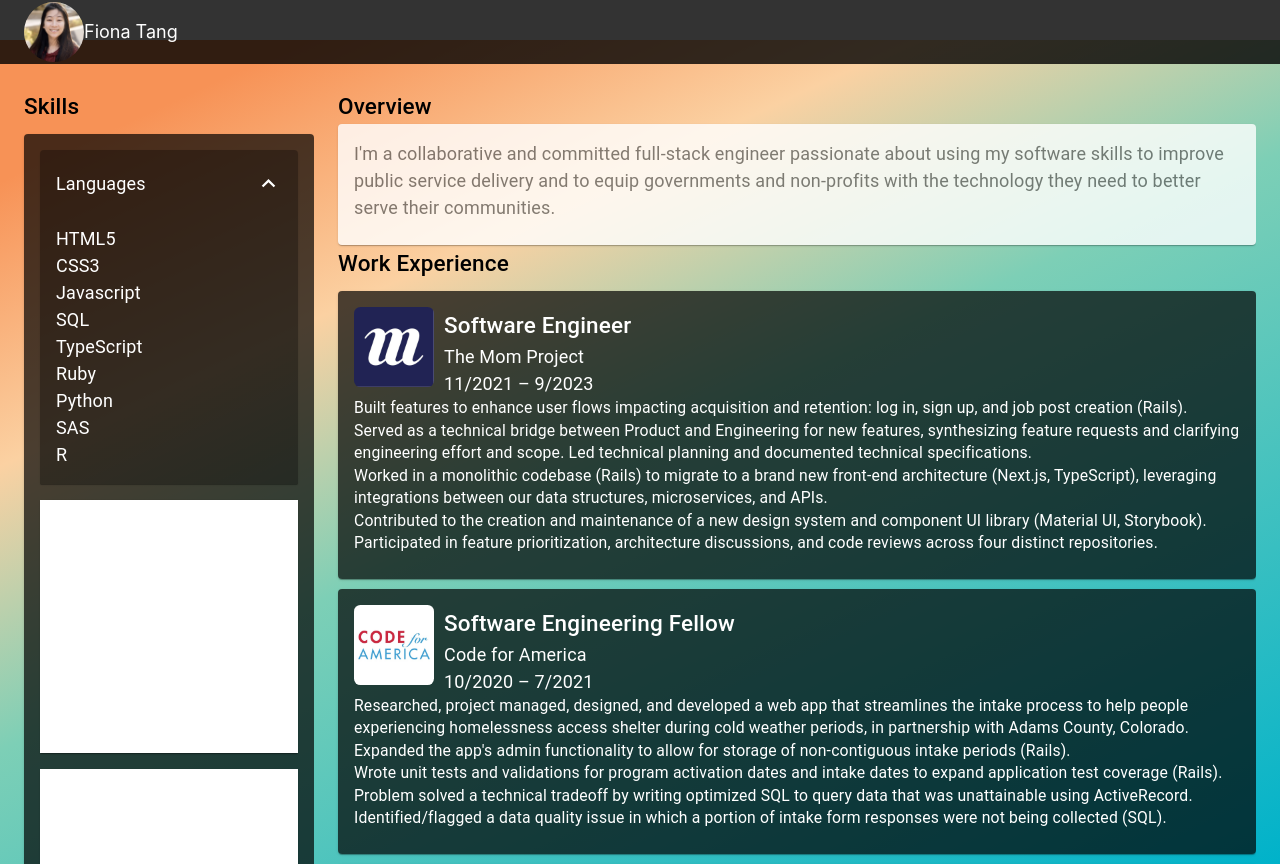
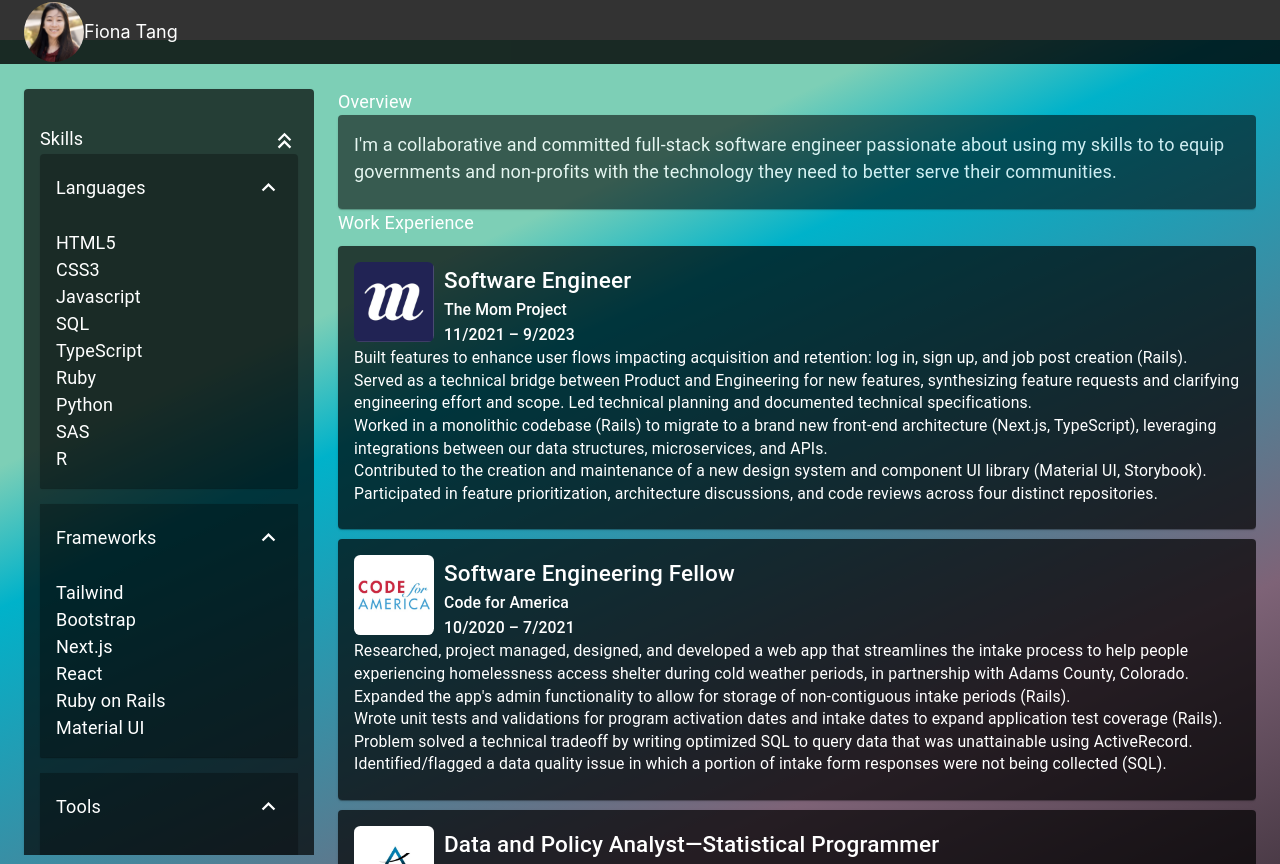
Before and after one commit to fionatagious/fiona.works, a Next.js app: page /resume in a window 1280 px wide. Built offline with nearby package versions, Linux system fonts and the light colour scheme.

Commit message:
apply white font throughout skills and experience sections

```diff
--- a/components/accordion.js
+++ b/components/accordion.js
@@ -29,7 +29,7 @@ export default function SkillsAccordion() {
           <Typography className={utils.descriptionText}>R</Typography>
         </AccordionDetails>
       </Accordion>
-      <Accordion defaultExpanded>
+      <Accordion defaultExpanded sx={{ backgroundColor: 'hsla(0, 100%, 0%, 0.3)' }}>
         <AccordionSummary
           expandIcon={<ExpandMoreIcon sx={{ color: 'white' }}/>}
           aria-controls="panel2a-content"
@@ -46,7 +46,7 @@ export default function SkillsAccordion() {
           <Typography className={utils.descriptionText}>Material UI</Typography>
         </AccordionDetails>
       </Accordion>
-      <Accordion defaultExpanded>
+      <Accordion defaultExpanded sx={{ backgroundColor: 'hsla(0, 100%, 0%, 0.3)' }}>
         <AccordionSummary
           expandIcon={<ExpandMoreIcon sx={{ color: 'white' }}/>}
           aria-controls="panel2a-content"
@@ -64,7 +64,7 @@ export default function SkillsAccordion() {
           <Typography className={utils.descriptionText}>SendGrid</Typography>
         </AccordionDetails>
       </Accordion>
-      <Accordion defaultExpanded>
+      <Accordion defaultExpanded sx={{ backgroundColor: 'hsla(0, 100%, 0%, 0.3)' }}>
         <AccordionSummary
           expandIcon={<ExpandMoreIcon sx={{ color: 'white' }}/>}
           aria-controls="panel2a-content"
--- a/pages/resume/acumen.js
+++ b/pages/resume/acumen.js
@@ -23,12 +23,12 @@ export default function AcumenCard() {
         </Grid>
         <Grid item sx={{ marginLeft: '10px'}}>
           <Typography variant="h6" component="div" className={utils.descriptionText}>
-            Data and Policy Analyst - Statistical Programmer
+            Data and Policy Analyst—Statistical Programmer
           </Typography>
-          <Typography className={utils.descriptionText}>
+          <Typography variant="subtitle2" className={utils.descriptionText}>
             Acumen, LLC
           </Typography>
-          <Typography className={utils.descriptionText}>
+          <Typography variant="subtitle2" className={utils.descriptionText}>
             1/2020 – 2/2021
           </Typography>
           </Grid>
--- a/pages/resume/cfa.js
+++ b/pages/resume/cfa.js
@@ -25,10 +25,10 @@ export default function CFACard() {
             <Typography variant="h6" component="div" className={utils.descriptionText}>
               Software Engineering Fellow
             </Typography>
-            <Typography className={utils.descriptionText}>
+            <Typography variant="subtitle2" className={utils.descriptionText}>
               Code for America
             </Typography>
-            <Typography className={utils.descriptionText}>
+            <Typography variant="subtitle2" className={utils.descriptionText}>
               10/2020 – 7/2021
             </Typography>
           </Grid>
--- a/pages/resume/cm.js
+++ b/pages/resume/cm.js
@@ -25,10 +25,10 @@ export default function CMCard() {
             <Typography variant="h6" component="div" className={utils.descriptionText}>
               Data Associate
             </Typography>
-            <Typography variant="body3" className={utils.descriptionText}>
+            <Typography variant="subtitle2" className={utils.descriptionText}>
               Change Machine (formerly The Financial Clinic)
             </Typography>
-            <Typography variant="body3" className={utils.descriptionText}>
+            <Typography variant="subtitle2" className={utils.descriptionText}>
               10/2017 – 4/2018
             </Typography>
           </Grid>
--- a/pages/resume/education.js
+++ b/pages/resume/education.js
@@ -3,19 +3,20 @@ import Card from '@mui/material/Card';
 import CardContent from '@mui/material/CardContent';
 import Typography from '@mui/material/Typography';
 import Grid from '@mui/material/Grid';
+import utils from '/styles/utils.module.css'
 
 export default function Education() {
   return (
-    <Card sx={{ minWidth: 275, maxWidth: 1200, marginTop: '10px', opacity: 0.8 }}>
-        <CardContent>
-        <Typography variant="h6" component="div">
+    <Card sx={{ minWidth: 275, maxWidth: 1200, marginTop: '10px', opacity: 0.8, backgroundColor: 'hsla(0, 100%, 0%, 0.7)' }}>
+      <CardContent>
+        <Typography variant="h6" component="div" className={utils.descriptionText}>
           University of California, Berkeley
         </Typography>
         <Grid>
-          <Typography color="text.secondary">
+          <Typography variant="subtitle2" className={utils.descriptionText}>
             B.A. Legal Studies
           </Typography>
-          <Typography color="text.secondary">
+          <Typography variant="subtitle2" className={utils.descriptionText}>
             3.76/4.00, cum laude
           </Typography>
         </Grid>
--- a/pages/resume/index.js
+++ b/pages/resume/index.js
@@ -32,22 +32,21 @@ export default function Resume() {
         />
         <h2 className={utils.descriptionText}>Fiona Tang</h2>
       </Toolbar>
-      <Container maxWidth={false} sx={{ position: 'relative', minHeight: '90vh', background: 'linear-gradient(155deg, #F79256 10%, #FBD1A2 30%, #7DCFB6 50%, #00B2CA 100%)' }}>
+      <Container maxWidth={false} sx={{ position: 'relative', minHeight: '90vh', background: 'linear-gradient(155deg, #7DCFB6 30%, #7DCFB6 30%, #00B2CA 40%, #7E6377 80%, #4B3B47 100%)' }}>
         <Grid container rowSpacing={{ xs: 2, md: 3 }} columnSpacing={{ xs: 1, sm: 2, md: 3 }}>
-          <Grid item xs={3} sx={{ maxHeight: '100vh', overflow: 'auto', marginTop: '24px', paddingBottom: '24px' }}>
-            <Typography variant="h6">Skills</Typography>
+          <Grid item xs={3} sx={{ maxHeight: '100vh', overflow: 'auto', marginTop: '15px', paddingBottom: '24px' }}>
             <Skills />
           </Grid>
           <Grid item xs={9} sx={{ maxHeight: '100vh', overflow: 'auto', marginTop: '24px', paddingBottom: '24px' }}>
-            <Typography variant="h6">Overview</Typography>
+            <Typography className={utils.headingMd}>Overview</Typography>
             <Overview />
-            <Typography variant="h6">Work Experience</Typography>
+            <Typography className={utils.headingMd}>Work Experience</Typography>
             <TMPCard />
             <CFACard />
             <AcumenCard />
             <UberCard />
             <CMCard />
-            <Typography variant="h6">Education</Typography>
+            <Typography className={utils.headingMd}>Education</Typography>
             <Education />
           </Grid>
         </Grid>
--- a/pages/resume/overview.js
+++ b/pages/resume/overview.js
@@ -2,17 +2,14 @@ import * as React from 'react';
 import Card from '@mui/material/Card';
 import CardContent from '@mui/material/CardContent';
 import Typography from '@mui/material/Typography';
-
+import utils from '/styles/utils.module.css'
 
 export default function Overview() {
   return (
-    <Card sx={{ minWidth: 275, maxWidth: 1200, opacity: 0.8 }}>
+    <Card sx={{ minWidth: 275, maxWidth: 1200, opacity: 0.8, backgroundColor: 'hsla(0, 100%, 0%, 0.7)' }}>
       <CardContent sx={{ pb: 0 }}>
-        <Typography color="text.secondary">
-            I'm a collaborative and committed full-stack engineer passionate about using my software skills to improve public service delivery and to equip governments and non-profits with the technology they need to better serve their communities.
-        </Typography>
-        <Typography variant="body2">
-
+        <Typography className={utils.descriptionText}>
+            I&apos;m a collaborative and committed full-stack software engineer passionate about using my skills to to equip governments and non-profits with the technology they need to better serve their communities.
         </Typography>
       </CardContent>
     </Card>
--- a/pages/resume/skills.js
+++ b/pages/resume/skills.js
@@ -2,11 +2,29 @@ import * as React from 'react';
 import Card from '@mui/material/Card';
 import CardContent from '@mui/material/CardContent';
 import SkillsAccordion from '/components/accordion';
+import KeyboardDoubleArrowUp from '@mui/icons-material/KeyboardDoubleArrowUp';
+import Typography from '@mui/material/Typography';
+import Grid from '@mui/material/Grid';
+import utils from '/styles/utils.module.css'
+
+// const [expanded, setExpanded] = React.useState(true);
+
+const handleClick = () => {
+  setExpanded(!expanded);
+}
 
 export default function Skills() {
   return (
-    <Card sx={{ minWidth: 275, maxWidth: 1200, marginTop: '10px', backgroundColor: 'hsla(0, 100%, 0%, 0.7)' }}>
+    <Card sx={{ minWidth: 275, maxWidth: 1200, marginTop: '10px', paddingTop: '20px', backgroundColor: 'hsla(0, 100%, 0%, 0.7)' }}>
       <CardContent sx={{ pb: 0 }}>
+        <Grid container sx={{ display: 'flex', justifyContent: 'space-between' }}>
+          <Grid item>
+            <Typography className={utils.headingMd}>Skills</Typography>
+          </Grid>
+          <Grid item>
+            <KeyboardDoubleArrowUp sx={{ color: 'white' }} onClick={handleClick}/>
+          </Grid>
+        </Grid>
         <SkillsAccordion/>
       </CardContent>
     </Card>
--- a/pages/resume/tmp.js
+++ b/pages/resume/tmp.js
@@ -25,10 +25,10 @@ export default function TMPCard() {
             <Typography variant="h6" component="div" className={utils.descriptionText}>
               Software Engineer
             </Typography>
-            <Typography className={utils.descriptionText}>
+            <Typography variant="subtitle2" className={utils.descriptionText}>
               The Mom Project
             </Typography>
-            <Typography className={utils.descriptionText}>
+            <Typography variant="subtitle2" className={utils.descriptionText}>
               11/2021 – 9/2023
             </Typography>
           </Grid>
--- a/pages/resume/uber.js
+++ b/pages/resume/uber.js
@@ -25,10 +25,10 @@ export default function UberCard() {
             <Typography variant="h6" component="div" className={utils.descriptionText}>
               Data Analyst
             </Typography>
-            <Typography className={utils.descriptionText}>
+            <Typography variant="subtitle2" className={utils.descriptionText}>
               Uber
             </Typography>
-            <Typography className={utils.descriptionText}>
+            <Typography variant="subtitle2" className={utils.descriptionText}>
               9/2018 – 3/2019
             </Typography>
           </Grid>
--- a/styles/utils.module.css
+++ b/styles/utils.module.css
@@ -23,6 +23,7 @@
 .headingMd {
   font-size: 1.2rem;
   line-height: 1.5;
+  color: white;
 }
 
 .borderCircle {
```
